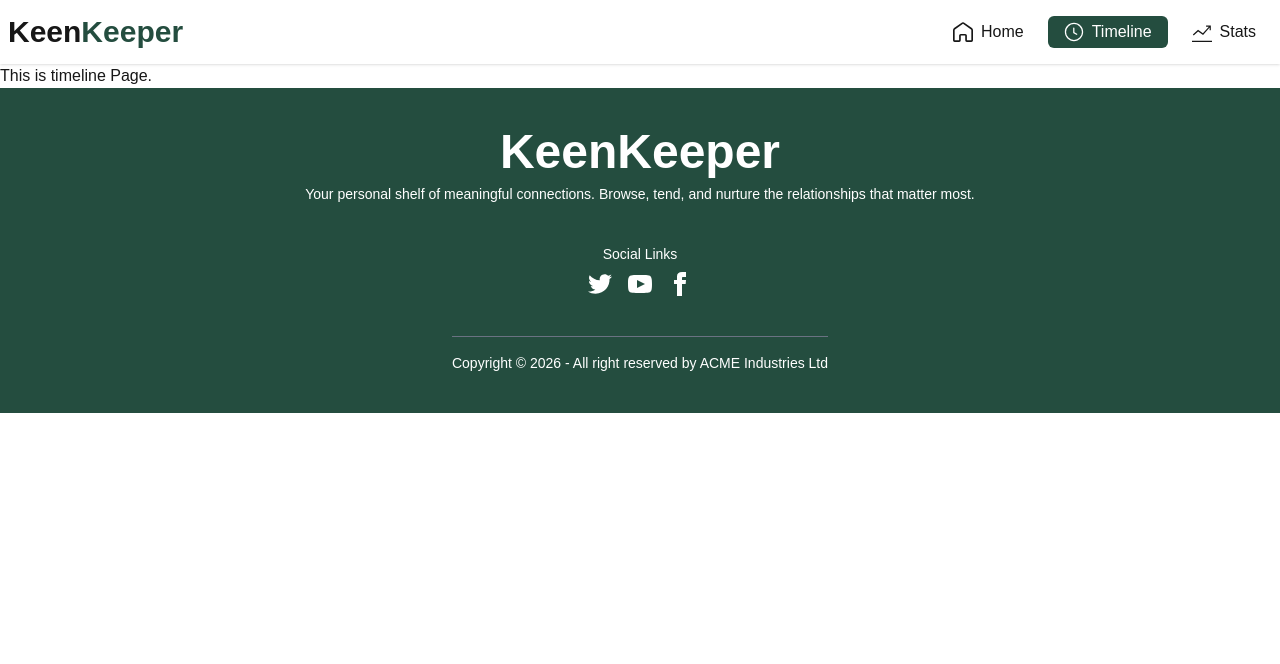
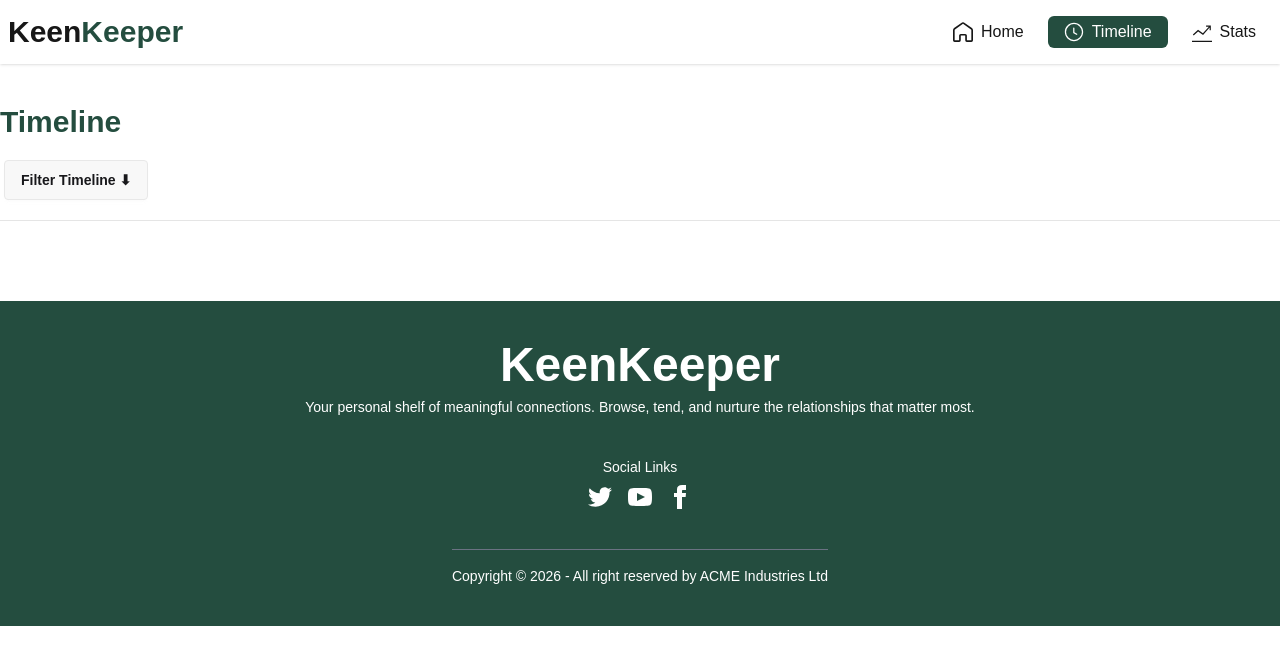
Before and after one commit to thisisyourfahi/PH-A07-KeenKeeper, a Next.js app: page /timeline in a window 1280 px wide. Shown: the top 664 px of the page. Built offline with nearby package versions, Linux system fonts and the light colour scheme.

Commit message:
feat: top section of timeline and stats section

```diff
--- a/src/app/page.js
+++ b/src/app/page.js
@@ -5,7 +5,6 @@ export default function Home() {
   return (
     <div className="container mx-auto">
       <Banner />
-
       <FriendsContainer />
     </div>
   );
--- /dev/null
+++ b/src/app/stats/Top.jsx
@@ -0,0 +1,11 @@
+import React from 'react';
+
+const Top = () => {
+    return (
+        <div className='space-y-4 border-b border-neutral-200 pb-4'>
+            <h2 className="text-3xl font-bold text-[#244D3f]">Friendship Analytics</h2>
+        </div>
+    );
+};
+
+export default Top;
--- a/src/app/stats/page.jsx
+++ b/src/app/stats/page.jsx
@@ -1,9 +1,12 @@
 import React from 'react';
+import Top from './Top';
 
 const Stats = () => {
     return (
-        <div>
-            <p>This is the stats page.</p>
+        <div className='container mx-auto mt-10 mb-20'>
+            <Top />
+
+            {/* stats section */}
         </div>
     );
 };
--- /dev/null
+++ b/src/app/timeline/Top.jsx
@@ -0,0 +1,20 @@
+import React from 'react';
+
+const Top = () => {
+    return (
+        <div className='space-y-4 border-b border-neutral-200 pb-4'>
+            <h2 className="text-3xl font-bold text-[#244D3f]">Timeline</h2>
+
+            <div className="dropdown dropdown-bottom">
+                <div tabIndex={0} role="button" className="btn m-1">Filter Timeline ⬇</div>
+                <ul tabIndex="-1" className="dropdown-content menu bg-base-100 rounded-box z-1 w-52 p-2 shadow-sm">
+                    <li><a>Call</a></li>
+                    <li><a>Text</a></li>
+                    <li><a>Video</a></li>
+                </ul>
+            </div>
+        </div>
+    );
+};
+
+export default Top;
--- a/src/app/timeline/page.jsx
+++ b/src/app/timeline/page.jsx
@@ -1,9 +1,10 @@
 import React from 'react';
+import Top from './Top';
 
 const Timeline = () => {
     return (
-        <div>
-            <p>This is timeline Page.</p>
+        <div className='container mx-auto mt-10 mb-20'>
+            <Top />
         </div>
     );
 };
```
